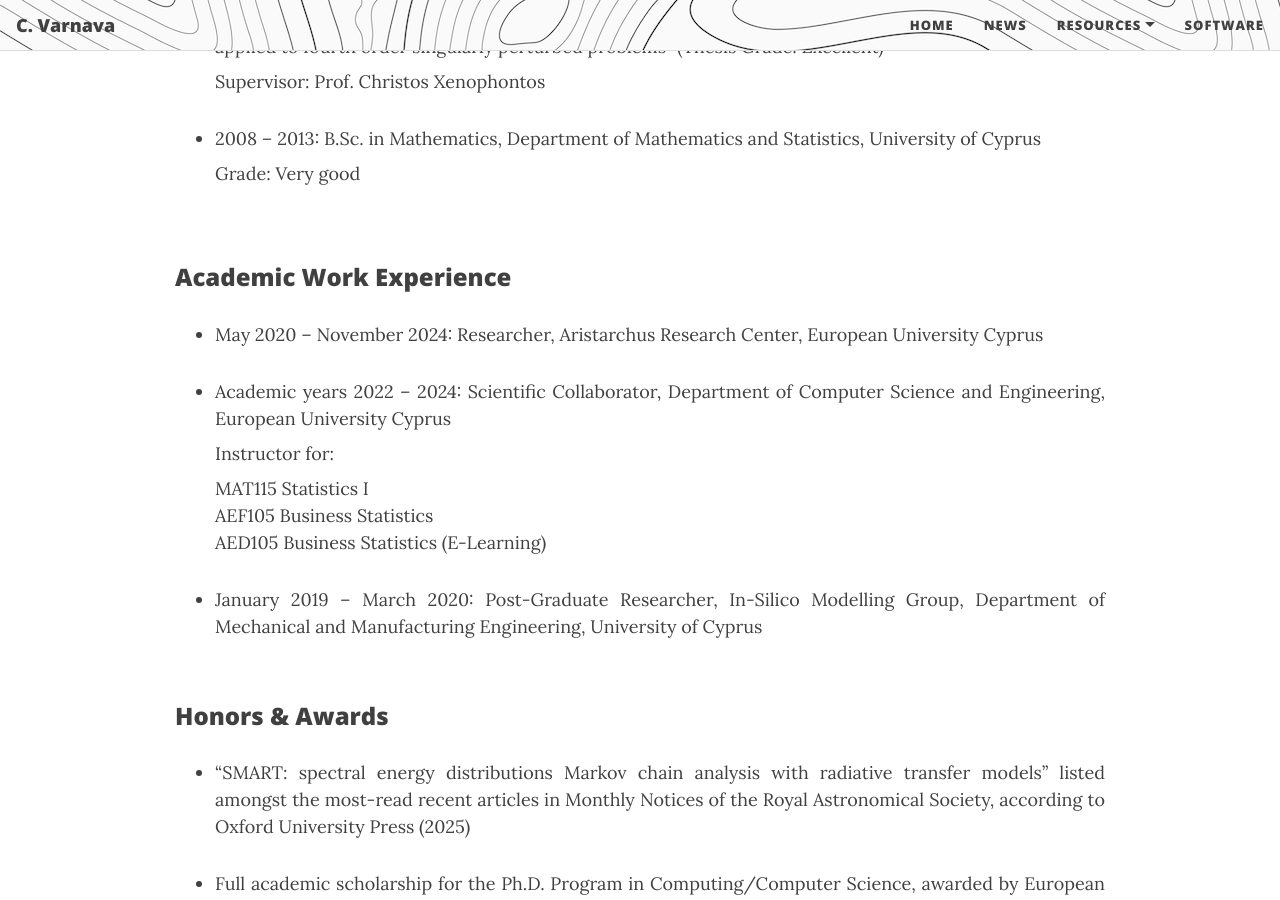
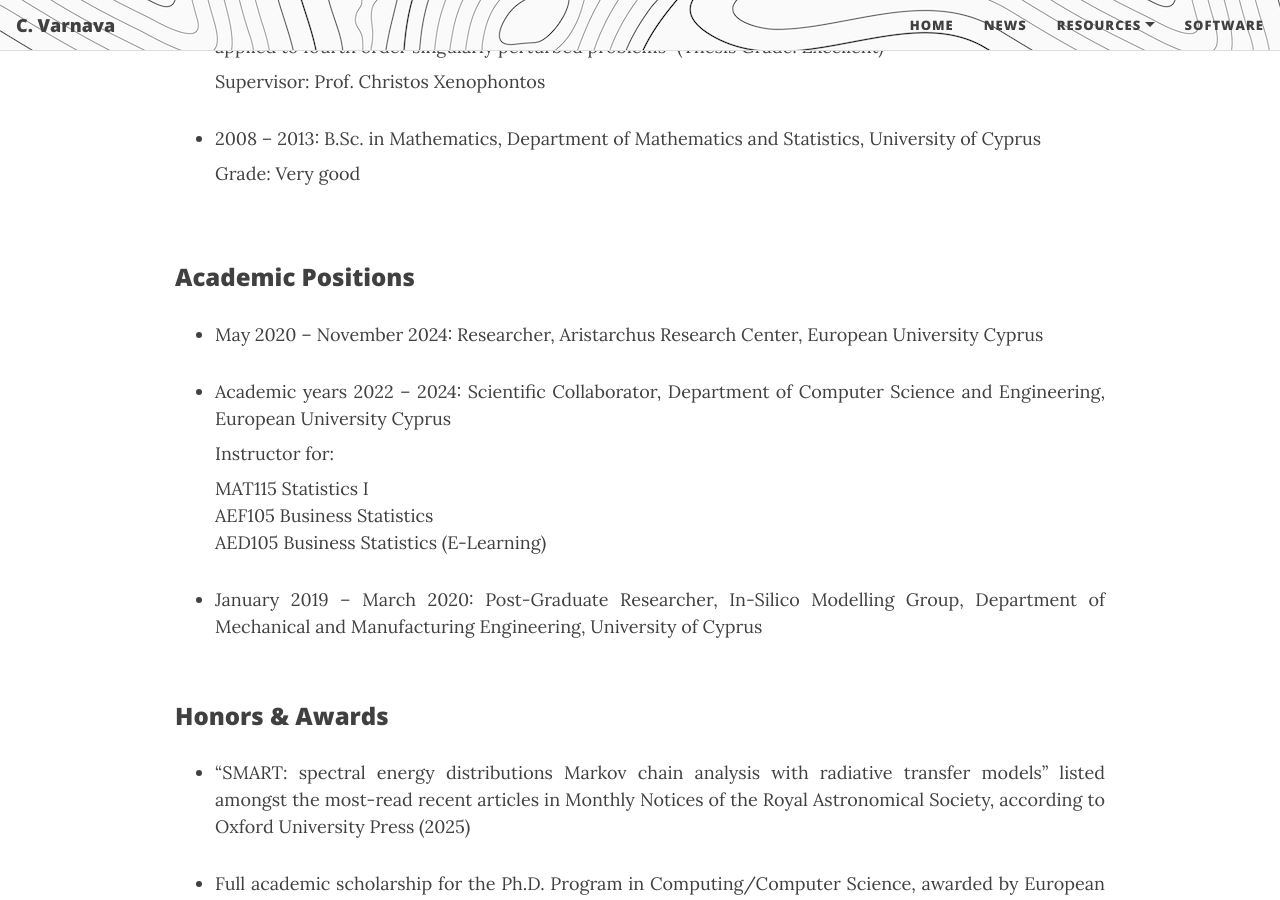
Before and after one commit to ch-var/ch-var.github.io, a Jekyll site: the page built from cv.html, in a window 1280 px wide and 900 px high, scrolled down 621 px. Built offline with Jekyll 4.4.1, drawn with Linux system fonts in a browser that asks for light colours; formulas are drawn with MathJax 3.

Commit message:
Update cv.html

```diff
--- a/cv.html
+++ b/cv.html
@@ -35,7 +35,7 @@
 <p align='justify' class="responsive-margin" style="margin-top: 0px;">Grade: Very good</p>
 </ul>
 <br>
-<p style="font-family: var(--header-font); font-weight: 800; line-height: 1.1; font-size: 1.5rem; margin-top: 1.25rem;">Academic Work Experience</p>
+<p style="font-family: var(--header-font); font-weight: 800; line-height: 1.1; font-size: 1.5rem; margin-top: 1.25rem;">Academic Positions</p>
 <ul>
 <li class="responsive-margin">May 2020 – November 2024: Researcher, Aristarchus Research Center, European University Cyprus</li>
 <p></p>
```
